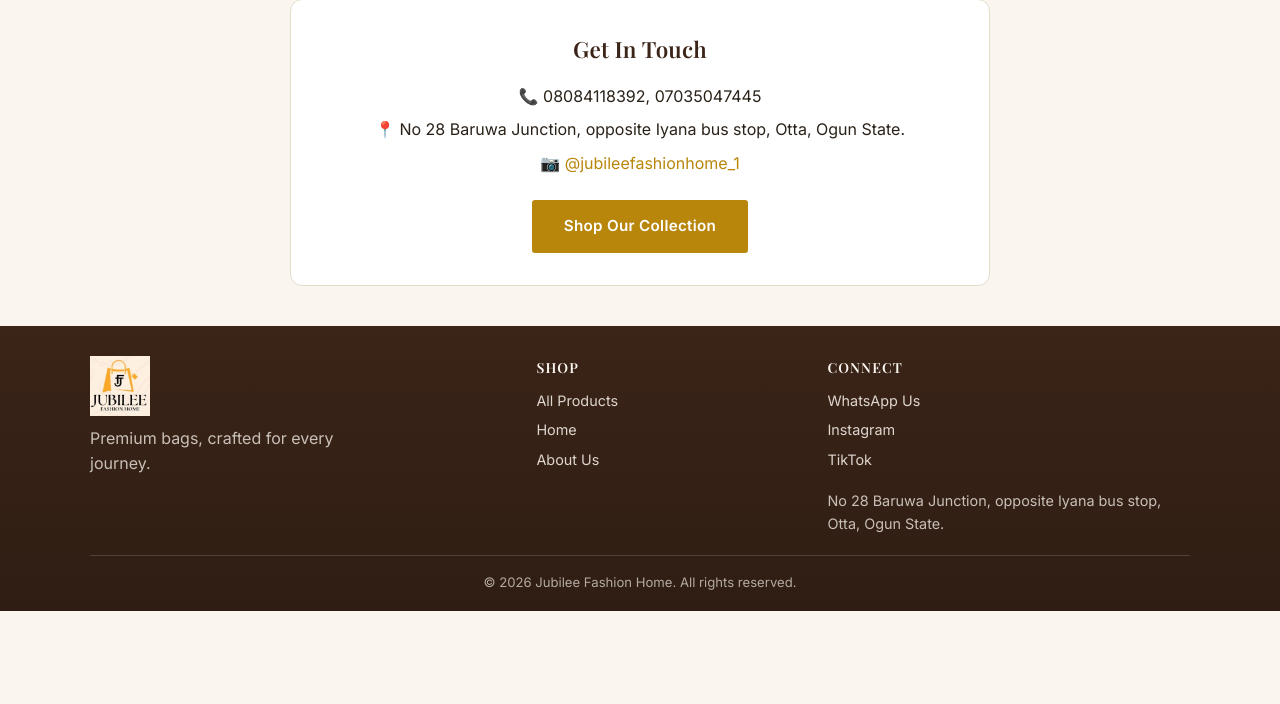
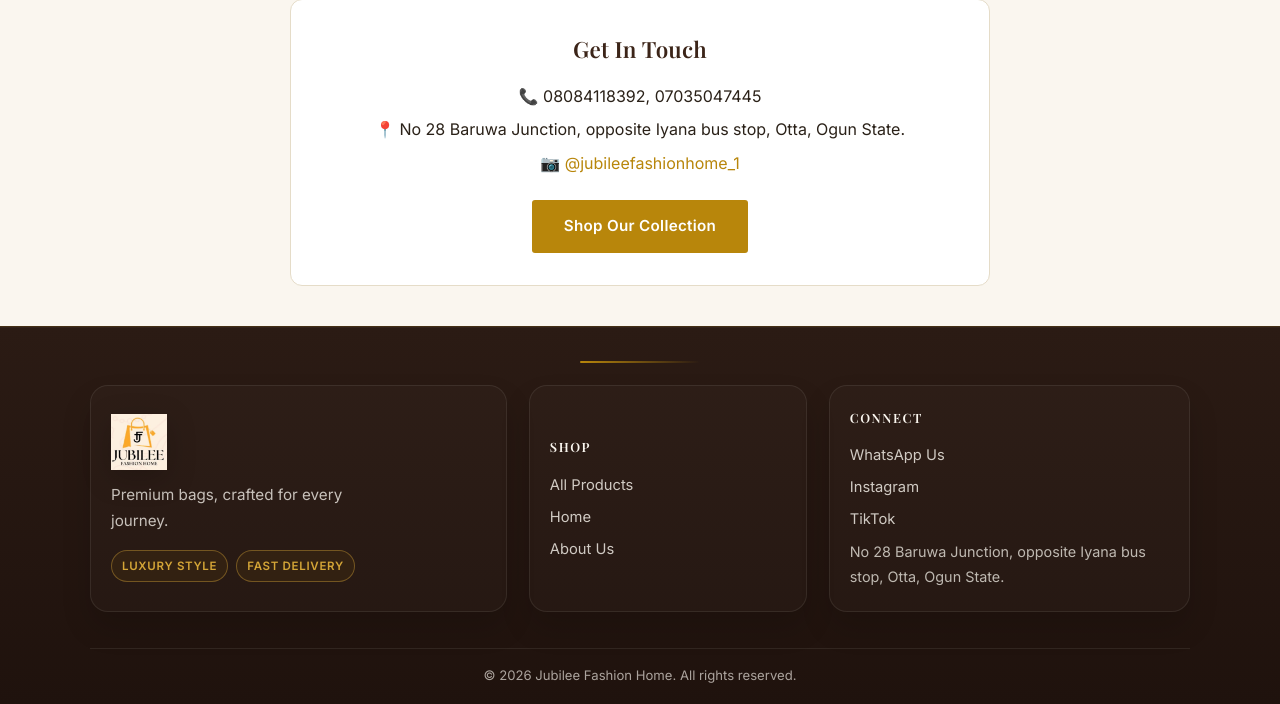
Before and after one commit to sammyfx01/bagstore-ecommerce, a Django app: page /about/ in a window 1280 px wide. Shown: the part 927-1631 px from the top of the page. Before the commit the page ends 1538 px from the top, so only its background shows below. Run offline with Django 5.2, Linux system fonts and the light colour scheme; parts of the project's set-up code (start-up, migrations or seed data) failed here and were passed over.

Commit message:
Premium footer redesign

```diff
--- a/static/css/main.css
+++ b/static/css/main.css
@@ -731,27 +731,48 @@
 
 /* ===== Footer ===== */
 .site-footer {
-  background: linear-gradient(180deg, var(--brown) 0%, #2f1d13 100%);
+  background: linear-gradient(180deg, #2b1b14 0%, #1f120d 100%);
   color: var(--cream);
-  padding: 30px 24px 18px;
+  padding: 34px 24px 18px;
   margin-top: 40px;
+  border-top: 1px solid rgba(212, 165, 55, 0.2);
+  box-shadow: inset 0 1px 0 rgba(255,255,255,0.03);
+}
+
+.site-footer::before {
+  content: "";
+  display: block;
+  width: 120px;
+  height: 2px;
+  background: linear-gradient(90deg, var(--gold), transparent);
+  margin: 0 auto 22px;
+  border-radius: 999px;
 }
 
 .footer-top {
   max-width: 1100px;
   margin: 0 auto;
   display: grid;
-  grid-template-columns: minmax(220px, 1.6fr) minmax(160px, 1fr) minmax(220px, 1.4fr);
-  gap: 24px 32px;
-  align-items: start;
+  grid-template-columns: 1.5fr 1fr 1.3fr;
+  gap: 22px;
+  align-items: stretch;
   padding-bottom: 20px;
-  border-bottom: 1px solid rgba(250, 246, 239, 0.15);
+}
+
+.footer-brand,
+.footer-section {
+  background: rgba(255, 255, 255, 0.02);
+  border: 1px solid rgba(250, 246, 239, 0.08);
+  border-radius: 18px;
+  padding: 22px 20px;
+  box-shadow: 0 16px 30px rgba(0, 0, 0, 0.14);
 }
 
 .footer-brand {
   display: flex;
   flex-direction: column;
-  gap: 10px;
+  justify-content: center;
+  gap: 12px;
 }
 
 .footer-brand a {
@@ -764,56 +785,85 @@
 }
 
 .footer-brand .logo-img {
-  height: 52px;
+  height: 56px;
   width: auto;
+  filter: drop-shadow(0 8px 14px rgba(0,0,0,0.18));
 }
 
 .footer-brand p {
-  color: rgba(250, 246, 239, 0.75);
+  color: rgba(250, 246, 239, 0.76);
   margin: 0;
-  max-width: 260px;
-  line-height: 1.6;
+  max-width: 280px;
+  line-height: 1.7;
+  font-size: 0.95rem;
+}
+
+.footer-badges {
+  display: flex;
+  flex-wrap: wrap;
+  gap: 8px;
+  margin-top: 4px;
+}
+
+.footer-badges span {
+  display: inline-flex;
+  align-items: center;
+  padding: 6px 10px;
+  border-radius: 999px;
+  border: 1px solid rgba(212, 165, 55, 0.4);
+  background: rgba(184, 134, 11, 0.08);
+  color: var(--gold-light);
+  font-size: 0.72rem;
+  letter-spacing: 0.06em;
+  text-transform: uppercase;
+  font-weight: 600;
 }
 
 .footer-section {
   display: flex;
   flex-direction: column;
-  gap: 8px;
+  justify-content: center;
+  gap: 10px;
 }
 
 .footer-section h3 {
   color: var(--cream);
-  font-size: 0.87rem;
+  font-size: 0.8rem;
   text-transform: uppercase;
-  letter-spacing: 0.08em;
-  margin: 0 0 4px;
+  letter-spacing: 0.12em;
+  margin: 0 0 6px;
 }
 
 .footer-section a {
-  display: inline-block;
-  color: rgba(250, 246, 239, 0.85);
-  font-size: 0.9rem;
+  display: inline-flex;
+  align-items: center;
+  width: fit-content;
+  color: rgba(250, 246, 239, 0.8);
+  font-size: 0.92rem;
   line-height: 1.5;
-  margin: 0;
+  transition: color 0.2s ease, transform 0.2s ease;
 }
 
 .footer-section a:hover {
   color: var(--gold-light);
+  transform: translateX(2px);
 }
 
 .footer-section p {
-  color: rgba(250, 246, 239, 0.75);
+  color: rgba(250, 246, 239, 0.72);
   margin: 0;
   font-size: 0.9rem;
-  line-height: 1.6;
+  line-height: 1.7;
 }
 
 .footer-bottom {
   max-width: 1100px;
   margin: 16px auto 0;
   text-align: center;
-  color: rgba(250, 246, 239, 0.65);
+  color: rgba(250, 246, 239, 0.64);
   font-size: 0.82rem;
+  padding-top: 16px;
+  border-top: 1px solid rgba(250, 246, 239, 0.08);
 }
 
 /* ===== WhatsApp floating button ===== */
--- a/templates/base.html
+++ b/templates/base.html
@@ -58,13 +58,17 @@
   <footer class="site-footer">
     <div class="footer-top">
       <div class="footer-brand">
-                <a href="{% url 'home' %}">
-          <img src="{% static 'images/logo.png' %}" alt="Jubilee Fashion Home" class="logo-img" style="height: 60px;">
+        <a href="{% url 'home' %}" aria-label="Jubilee Fashion Home home page">
+          <img src="{% static 'images/logo.png' %}" alt="Jubilee Fashion Home" class="logo-img">
         </a>
         <p>Premium bags, crafted for every journey.</p>
+        <div class="footer-badges">
+          <span>Luxury Style</span>
+          <span>Fast Delivery</span>
+        </div>
       </div>
 
-            <div class="footer-section">
+      <div class="footer-section">
         <h3>Shop</h3>
         <a href="{% url 'product_list' %}">All Products</a>
         <a href="{% url 'home' %}">Home</a>
@@ -74,9 +78,9 @@
       <div class="footer-section">
         <h3>Connect</h3>
         <a href="https://wa.me/2347035047445" target="_blank" rel="noopener">WhatsApp Us</a>
-                <a href="https://instagram.com/jubileefashionhome_1" target="_blank" rel="noopener">Instagram</a>
+        <a href="https://instagram.com/jubileefashionhome_1" target="_blank" rel="noopener">Instagram</a>
         <a href="https://tiktok.com/@jubileefashionbags" target="_blank" rel="noopener">TikTok</a>
-                <p style="margin-top: 10px; color: rgba(250,246,239,0.75); font-size: 0.9rem;">No 28 Baruwa Junction, opposite Iyana bus stop, Otta, Ogun State.</p>
+        <p>No 28 Baruwa Junction, opposite Iyana bus stop, Otta, Ogun State.</p>
       </div>
     </div>
 
```
